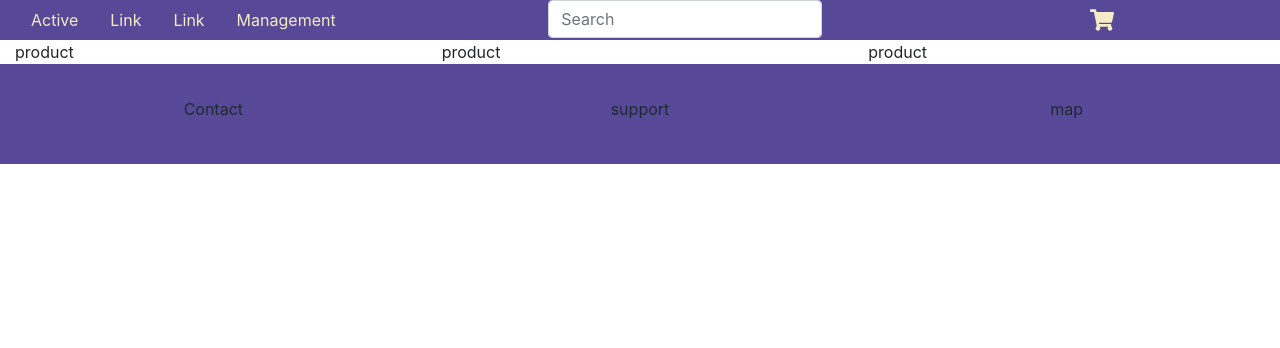
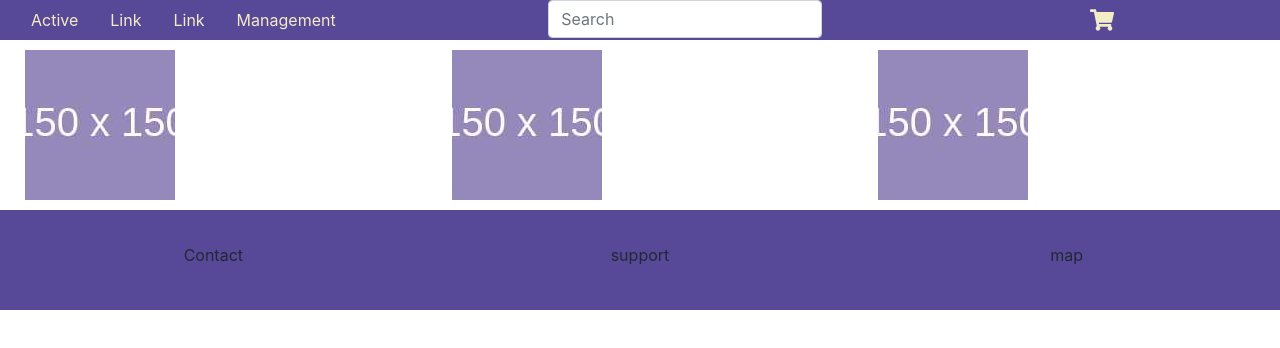
Before and after one commit to somayehbd/ecommerce, a React (Create React App) app: page / in a window 1280 px wide. Shown: the top 348 px of the page. Built offline with nearby package versions, Linux system fonts and the light colour scheme.

Commit message:
feat: created ProductBox Component and style

```diff
--- a/src/components/layout/Layout.js
+++ b/src/components/layout/Layout.js
@@ -6,6 +6,7 @@ import Search from "../search/Search";
 import Leftfoot from "../leftfoot/Leftfoot";
 import Support from "../support/Support";
 import Map from "../map/Map";
+import ProductBox from "../productbox/ProductBox";
 
 
 
@@ -18,9 +19,9 @@ const Layout = () => {
                 <div className="col-2"><Cart /></div>
             </div>
             <div className="row content">
-                <div className="col-4">product</div>
-                <div className="col-4">product</div>
-                <div className="col-4">product</div>
+                <div className="col-4"><ProductBox/></div>
+                <div className="col-4"><ProductBox/></div>
+                <div className="col-4"><ProductBox/></div>
             </div>
             <div className={`row ${style.footer}`}>
                 <div className="col-4"><Leftfoot/></div>
--- /dev/null
+++ b/src/components/productbox/ProductBox.js
@@ -0,0 +1,11 @@
+import noimage from "./assets/productimg.jpg"
+import style from './ProductBox.module.css'
+
+const ProductBox = () => {
+    return (<>
+        <img className={style.img} src={noimage}></img>
+    </>
+
+    )
+}
+export default ProductBox;
--- /dev/null
+++ b/src/components/productbox/ProductBox.module.css
@@ -0,0 +1,3 @@
+.img{
+    margin: 10px;
+}
```
Also changed, not shown: src/components/productbox/assets/productimg.jpg (added).
